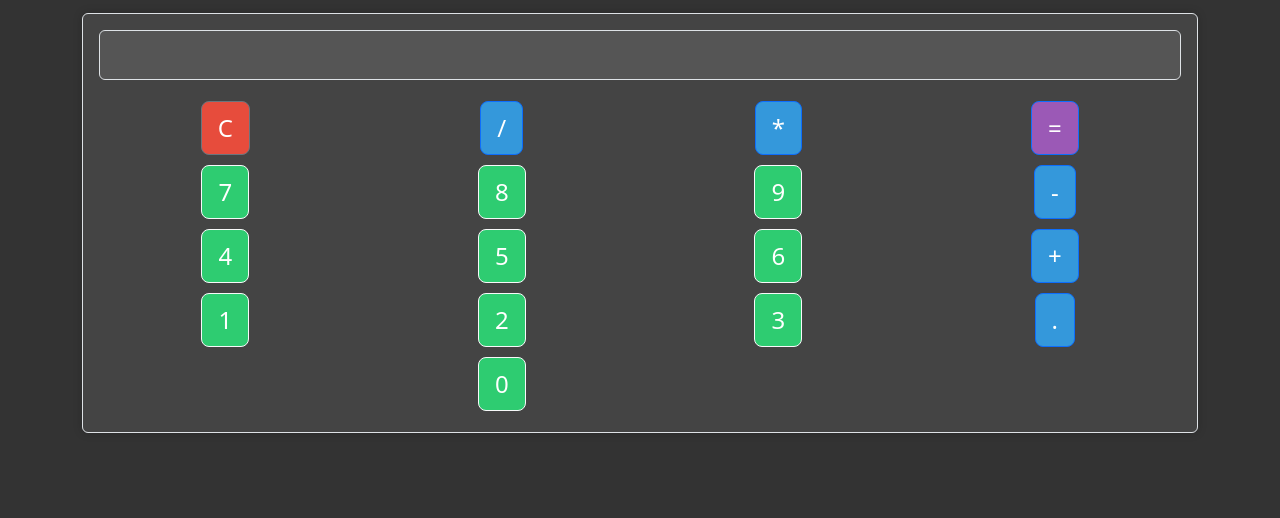
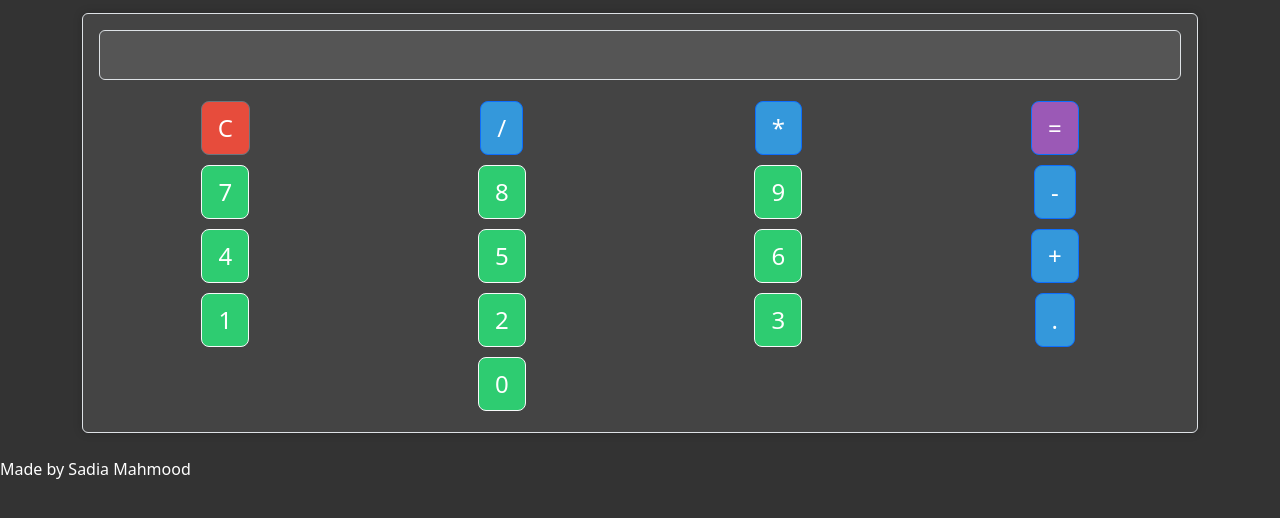
Before and after one commit to SadiaMahmoodMalik/Calculator, a plain HTML site: page index.html in a window 1280 px wide. Shown: the part 110-628 px from the top of the page. Drawn offline with nearby package versions, Linux system fonts and the light colour scheme.

Commit message:
added footer

```diff
--- a/index.html
+++ b/index.html
@@ -175,5 +175,6 @@
 
     <!-- Include script.js file after GSAP -->
     <script src="script.js"></script>
+  <footer> Made by Sadia Mahmood </footer>
   </body>
 </html>
```
